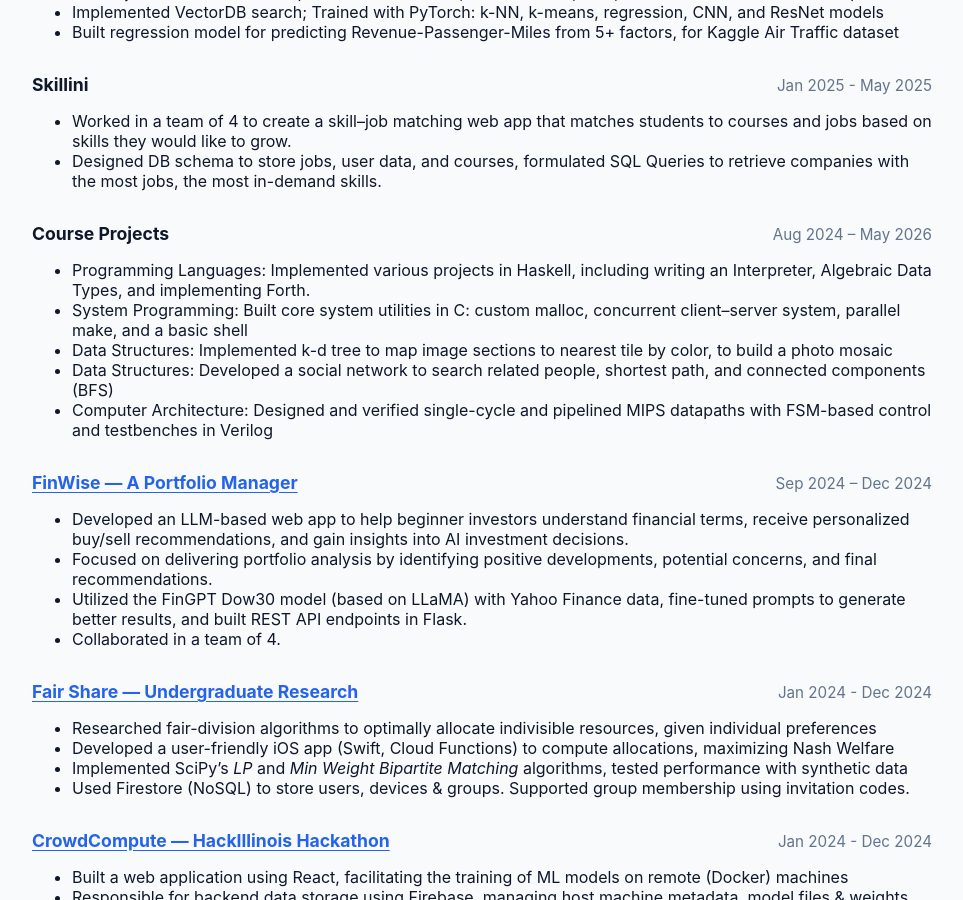
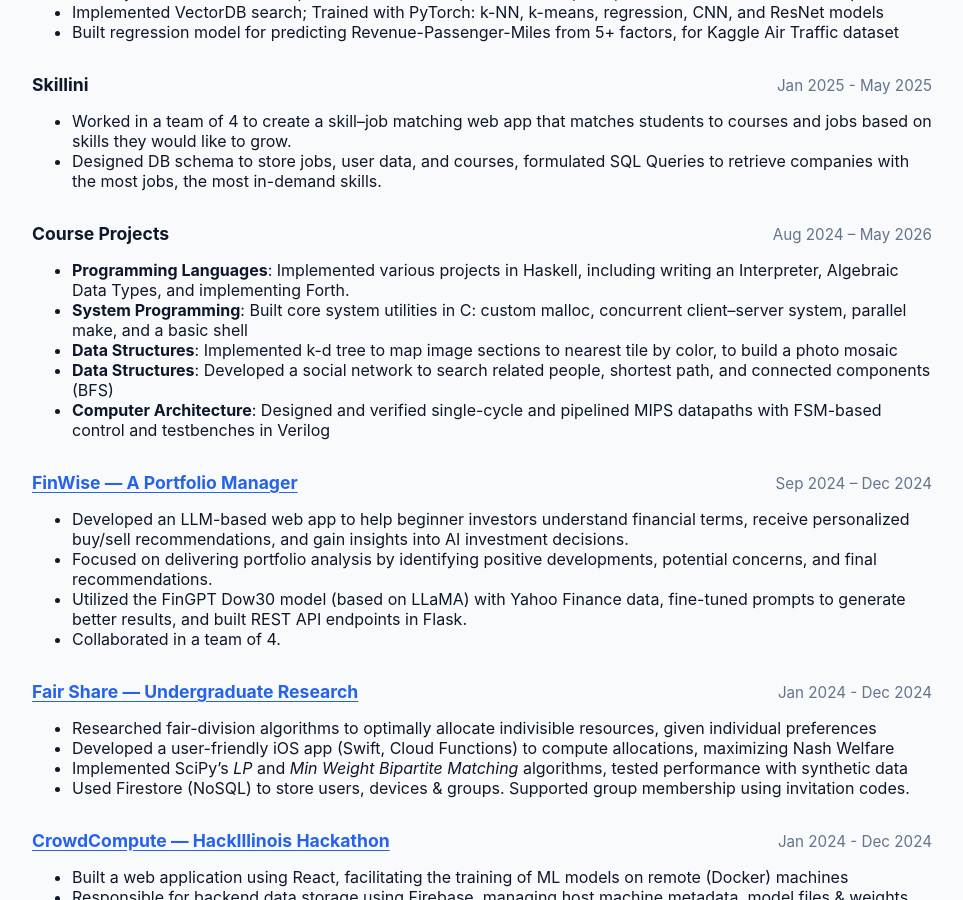
Before and after one commit to srikarpisupati/srikarpisupati.github.io, a Jekyll site: the page built from projects.md, in a window 1280 px wide and 900 px high, scrolled down 849 px. Shown: the whole window, without its empty margins (158-1121 px from the left). Built offline with Jekyll 4.4.1, drawn with Linux system fonts in a browser that asks for light colours.

Commit message:
Format project descriptions with bold headings

```diff
--- a/projects.md
+++ b/projects.md
@@ -68,11 +68,11 @@ Implemented the following in Go from scratch:
   <span>Aug 2024 – May 2026</span>
 </div>
 
-* Programming Languages: Implemented various projects in Haskell, including writing an Interpreter, Algebraic Data Types, and implementing Forth.
-* System Programming: Built core system utilities in C: custom malloc, concurrent client–server system, parallel make, and a basic shell
-* Data Structures: Implemented k-d tree to map image sections to nearest tile by color, to build a photo mosaic
-* Data Structures: Developed a social network to search related people, shortest path, and connected components (BFS)
-* Computer Architecture: Designed and verified single-cycle and pipelined MIPS datapaths with FSM-based control and testbenches in Verilog
+* **Programming Languages**: Implemented various projects in Haskell, including writing an Interpreter, Algebraic Data Types, and implementing Forth.
+* **System Programming**: Built core system utilities in C: custom malloc, concurrent client–server system, parallel make, and a basic shell
+* **Data Structures**: Implemented k-d tree to map image sections to nearest tile by color, to build a photo mosaic
+* **Data Structures**: Developed a social network to search related people, shortest path, and connected components (BFS)
+* **Computer Architecture**: Designed and verified single-cycle and pipelined MIPS datapaths with FSM-based control and testbenches in Verilog
 
 <div class="project-header">
   <h4>
```
